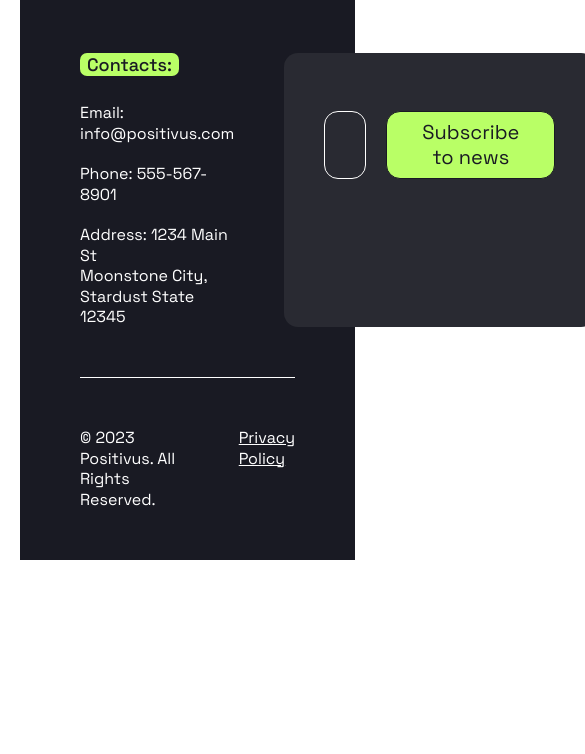
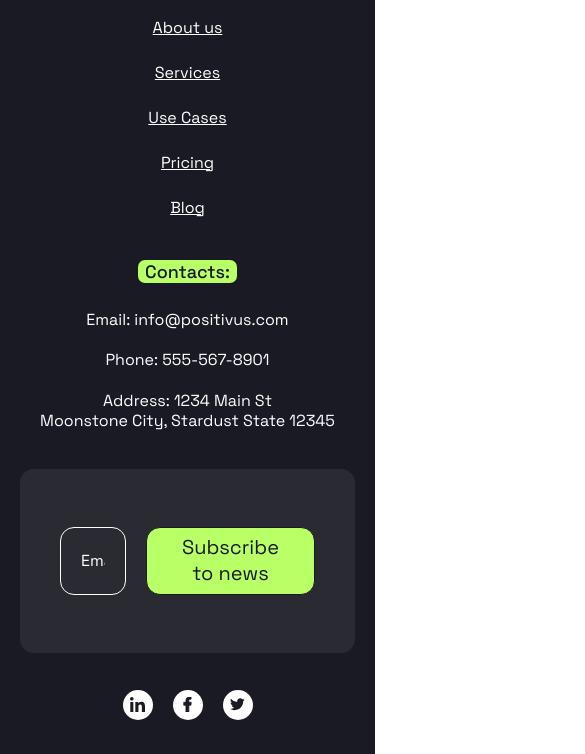
Before and after one commit to Rinnayb/positivus, a website: page index.html in a window 390 px wide. Shown: the part 9924-10678 px from the top of the page, 585 px wide, since content can reach past the window. Before the commit the page ends 10484 px from the top, so only its background shows below. Drawn offline with nearby package versions, Linux system fonts and the light colour scheme; files that its build step writes are made by us from their sources.

Commit message:
feat(footer): add responsive styles for mobile and tablet
Add mobile adaptation:
- padding-inline: 0 for full-width layout
- __inner: flex column with centered content
- __navigation: display: contents for proper stacking
- __soc1als: order: 1 (after navigation content)
- __extra: order: 2, column layout with border-top
- __body: column layout, full width
- __contacts: centered text and alignment

Add tablet adaptation:
- __navigation: column layout with row-gap
- __contacts: min-width: 203px

Co-authored-by: Qwen-Coder <qwen-coder@alibabacloud.com>

```diff
--- a/styles/blocks/_footer.scss
+++ b/styles/blocks/_footer.scss
@@ -1,11 +1,26 @@
 @use '../helpers/index' as *;
 
 .footer {
+  @include mobile {
+    padding-inline: 0;
+  }
+
   &__inner {
     padding: 55px 60px 50px;
     color: var(--color-white);
     background-color: var(--color-dark);
-    border-radius: var(--border-radius-large) var(--border-radius-large) 0 0;
+
+    @include mobile-above {
+      border-radius: var(--border-radius-large) var(--border-radius-large) 0 0;
+    }
+
+    @include mobile {
+      display: flex;
+      flex-direction: column;
+      align-items: center;
+      row-gap: 37px;
+      padding: 50px var(--container-padding-x) 30px;
+    }
   }
 
   &__navigation {
@@ -17,6 +32,15 @@
     &:not(:last-child) {
       margin-bottom: 66px;
     }
+
+    @include tablet {
+      flex-direction: column;
+      row-gap: 37px;
+    }
+
+    @include mobile {
+      display: contents;
+    }
   }
 
   &__menu {
@@ -24,6 +48,11 @@
       display: flex;
       align-items: center;
       column-gap: 40px;
+
+      @include mobile {
+        flex-direction: column;
+        row-gap: 15px;
+      }
     }
 
     &-link {
@@ -38,15 +67,30 @@
     }
   }
 
+  &__soc1als {
+    @include mobile {
+      order: 1;
+    }
+  }
+
   &__body {
     display: flex;
     justify-content: space-between;
+    align-items: center;
     column-gap: 50px;
 
-    &:not(:last-child) {
-      margin-bottom: 50px;
-      padding-bottom: 50px;
-      border-bottom: 1px solid currentColor;
+    @include mobile-above {
+      &:not(:last-child) {
+        margin-bottom: 50px;
+        padding-bottom: 50px;
+        border-bottom: 1px solid currentColor;
+      }
+    }
+
+    @include mobile {
+      flex-direction: column;
+      row-gap: inherit;
+      width: 100%;
     }
   }
 
@@ -71,11 +115,30 @@
         }
       }
     }
+
+    @include tablet {
+      min-width: 203px;
+    }
+
+    @include mobile {
+      align-items: center;
+      text-align: center;
+    }
   }
 
   &__extra {
     display: flex;
     column-gap: 40px;
+
+    @include mobile {
+      order: 2;
+      flex-direction: column;
+      align-items: center;
+      row-gap: 15px;
+      width: 100%;
+      padding-top: 37px;
+      border-top: 1px solid currentColor;
+    }
   }
 
   &__privacy-policy-link {
```
